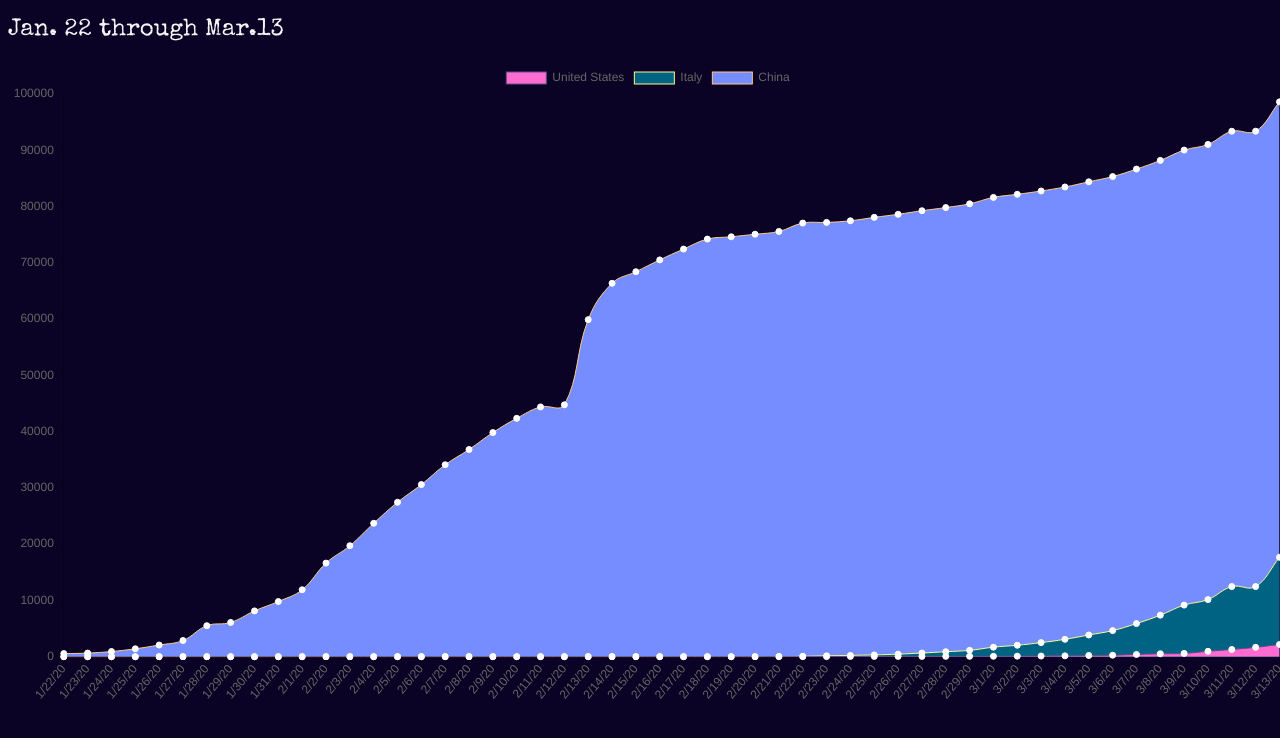
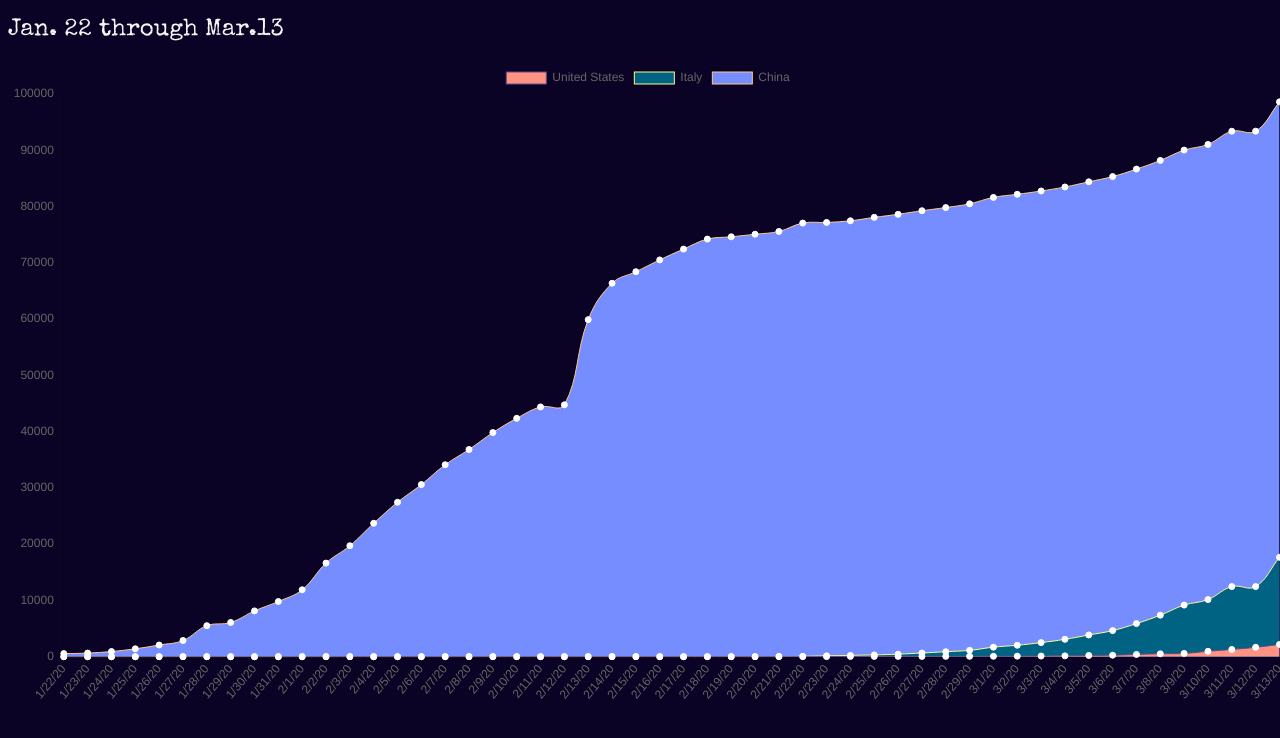
Before and after one commit to Bashley-Smashley/bashley-smashley.github.io, a website: page covid19.html in a window 1280 px wide. Shown: the part 44-782 px from the top of the page. Drawn offline with nearby package versions, Linux system fonts and the light colour scheme.

Commit message:
color changes

```diff
--- a/covid19.html
+++ b/covid19.html
@@ -39,7 +39,7 @@
             labels: ['1/22/20','1/23/20','1/24/20','1/25/20','1/26/20','1/27/20','1/28/20','1/29/20','1/30/20','1/31/20','2/1/20','2/2/20','2/3/20','2/4/20','2/5/20','2/6/20','2/7/20','2/8/20','2/9/20','2/10/20','2/11/20','2/12/20','2/13/20','2/14/20','2/15/20','2/16/20','2/17/20','2/18/20','2/19/20','2/20/20','2/21/20','2/22/20','2/23/20','2/24/20','2/25/20','2/26/20','2/27/20','2/28/20','2/29/20','3/1/20','3/2/20','3/3/20','3/4/20','3/5/20','3/6/20','3/7/20','3/8/20','3/9/20','3/10/20','3/11/20','3/12/20','3/13/20'],
             datasets: [{
                 label: 'United States',
-                backgroundColor: 'rgb(255, 108, 209)',
+                backgroundColor: 'rgb(255, 148, 132)',
                 borderColor: 'rgb(100,76,132)',
                 borderWidth: 1,
                 pointBorderWidth: 1,
```
